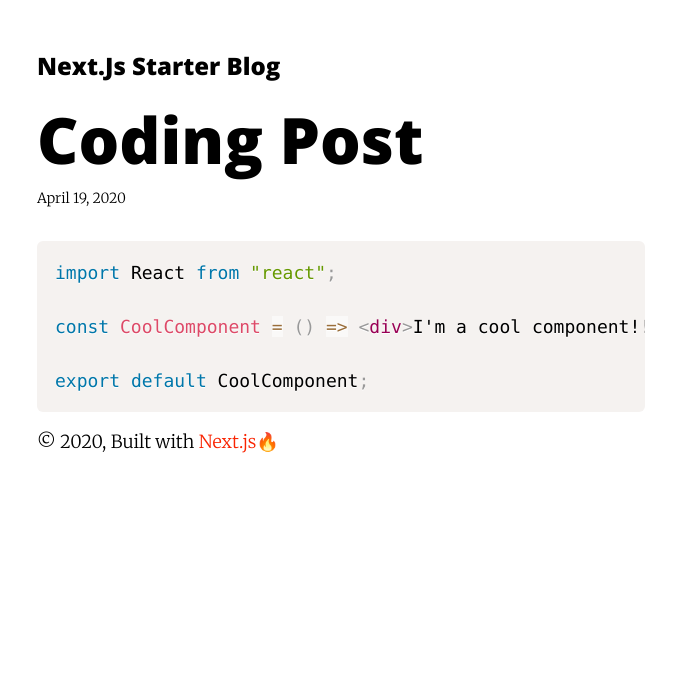
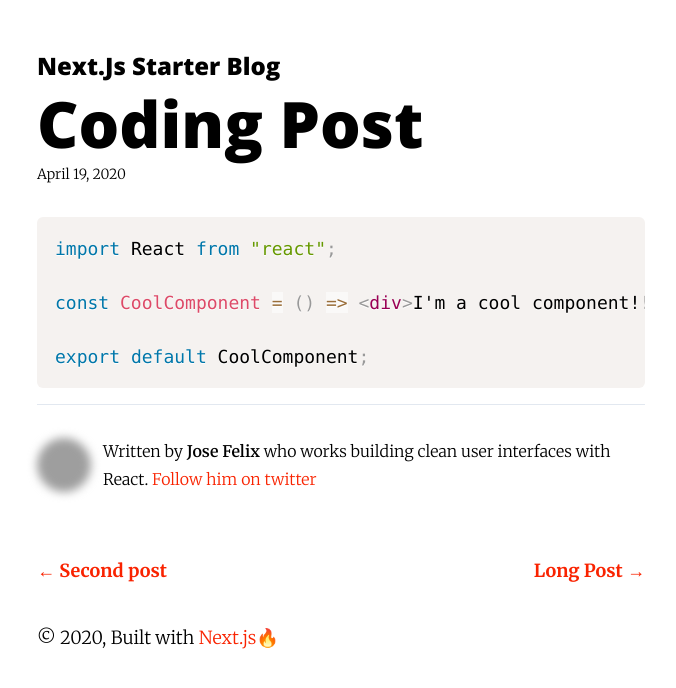
Before and after one commit to JoseRFelix/nextjs-starter-blog, a Next.js app: page /post/coding-post in a window 1280 px wide. Shown: the top 688 px of the page, without its empty margins (299-975 px from the left). Built offline with nearby package versions, Linux system fonts and the light colour scheme; grey boxes are pictures that could not be loaded.

Commit message:
Various changes:
- Move posts to their own folder.
- Modify tailwind theme
- Modify posts getters
- Add clsx package

```diff
--- a/components/Bio.js
+++ b/components/Bio.js
@@ -1,11 +1,13 @@
+import clsx from "clsx";
+
 import Image from "./Image";
 import { getSiteMetaData } from "utils/helpers";
 
-export default function Bio() {
+export default function Bio({ className }) {
   const { author, social } = getSiteMetaData();
 
   return (
-    <div className="flex items-center my-14">
+    <div className={clsx(`flex items-center`, className)}>
       <Image
         className="flex-shrink-0 mb-0 mr-3 rounded-full w-14 h-14"
         src={require("../content/assets/profile.png")}
@@ -13,7 +15,8 @@ export default function Bio() {
         alt="Profile"
       />
       <p className="text-base leading-7">
-        Built by <b className="font-semibold">{author.name}</b> {author.summary}{" "}
+        Written by <b className="font-semibold">{author.name}</b>{" "}
+        {author.summary}{" "}
         <a href={`https://twitter.com/${social.twitter}`}>
           Follow him on twitter
         </a>
--- a/package.json
+++ b/package.json
@@ -9,6 +9,7 @@
     "start": "next start"
   },
   "dependencies": {
+    "clsx": "^1.1.1",
     "imagemin-mozjpeg": "^9.0.0",
     "imagemin-optipng": "^8.0.0",
     "lazysizes": "^5.2.2",
--- a/pages/index.js
+++ b/pages/index.js
@@ -9,7 +9,7 @@ export default function Home({ posts }) {
   return (
     <Layout>
       <SEO title="All posts" />
-      <Bio />
+      <Bio className="my-14" />
       {posts.map(({ frontmatter: { title, description, date }, slug }) => (
         <article key={slug}>
           <header className="mb-2">
--- a/pages/post/[slug].js
+++ b/pages/post/[slug].js
@@ -1,3 +1,4 @@
+import Link from "next/link";
 import ReactMarkdown from "react-markdown/with-html";
 import { Prism as SyntaxHighlighter } from "react-syntax-highlighter";
 
@@ -5,6 +6,7 @@ import Layout from "components/Layout";
 import Image from "components/Image";
 import SEO from "components/Seo";
 import { getPostBySlug, getPostsSlugs } from "utils/posts";
+import Bio from "components/Bio";
 
 const CodeBlock = ({ language, value }) => {
   return <SyntaxHighlighter language={language}>{value}</SyntaxHighlighter>;
@@ -19,7 +21,7 @@ const MarkdownImage = ({ alt, src }) => (
   />
 );
 
-export default function Post({ post, frontmatter }) {
+export default function Post({ post, frontmatter, nextPost, previousPost }) {
   return (
     <Layout>
       <SEO
@@ -29,7 +31,7 @@ export default function Post({ post, frontmatter }) {
 
       <article>
         <header className="mb-8">
-          <h1 className="text-6xl font-black font-display">
+          <h1 className="mb-2 text-6xl font-black leading-none font-display">
             {frontmatter.title}
           </h1>
           <p className="text-sm">{frontmatter.date}</p>
@@ -40,7 +42,29 @@ export default function Post({ post, frontmatter }) {
           source={post.content}
           renderers={{ code: CodeBlock, image: MarkdownImage }}
         />
+        <hr className="mt-4" />
+        <footer>
+          <Bio className="mt-8 mb-16" />
+        </footer>
       </article>
+      <nav className="flex justify-between mb-10">
+        {previousPost ? (
+          <Link href={"/post/[slug]"} as={`/post/${previousPost.slug}`}>
+            <a className="text-lg font-bold">
+              ← {previousPost.frontmatter.title}
+            </a>
+          </Link>
+        ) : (
+          <div />
+        )}
+        {nextPost ? (
+          <Link href={"/post/[slug]"} as={`/post/${nextPost.slug}`}>
+            <a className="text-lg font-bold">{nextPost.frontmatter.title} →</a>
+          </Link>
+        ) : (
+          <div />
+        )}
+      </nav>
     </Layout>
   );
 }
@@ -57,5 +81,13 @@ export async function getStaticPaths() {
 export async function getStaticProps({ params: { slug } }) {
   const postData = getPostBySlug(slug);
 
+  if (!postData.previousPost) {
+    postData.previousPost = null;
+  }
+
+  if (!postData.nextPost) {
+    postData.nextPost = null;
+  }
+
   return { props: postData };
 }
--- a/tailwind.config.js
+++ b/tailwind.config.js
@@ -43,7 +43,7 @@ module.exports = {
     typography: (theme) => ({
       default: {
         css: {
-          color: theme("colors.gray.800"),
+          color: theme("colors.gray.900"),
           blockquote: {
             borderLeftColor: theme("colors.gray.700"),
           },
--- a/utils/posts.js
+++ b/utils/posts.js
@@ -1,6 +1,18 @@
 import matter from "gray-matter";
 import fs from "fs";
 import path from "path";
+
+export function getPostsFolders() {
+  // Get all posts folders located in `content/posts`
+  const postsFolders = fs
+    .readdirSync(`${process.cwd()}/content/posts`)
+    .map((folderName) => ({
+      directory: folderName,
+      filename: `${folderName}.md`,
+    }));
+
+  return postsFolders;
+}
 
 // Get day in format: Month day, Year. e.g. April 19, 2020
 function getFormattedDate(date) {
@@ -11,18 +23,17 @@ function getFormattedDate(date) {
 }
 
 export function getSortedPosts() {
-  // Get all posts located in `content/posts`
-  const files = fs.readdirSync(`${process.cwd()}/content/posts`);
+  const postFolders = getPostsFolders();
 
-  const posts = files
-    .map((filename) => {
+  const posts = postFolders
+    .map(({ filename, directory }) => {
       // Get raw content from file
       const markdownWithMetadata = fs
-        .readFileSync(`content/posts/${filename}`)
+        .readFileSync(`content/posts/${directory}/${filename}`)
         .toString();
 
-      // Parse markdown and get frontmatter data.
-      const { data } = matter(markdownWithMetadata);
+      // Parse markdown, get frontmatter data, excerpt and content.
+      const { data, excerpt, content } = matter(markdownWithMetadata);
 
       const frontmatter = {
         ...data,
@@ -35,6 +46,8 @@ export function getSortedPosts() {
       return {
         slug,
         frontmatter,
+        excerpt,
+        content,
       };
     })
     .sort(
@@ -45,9 +58,9 @@ export function getSortedPosts() {
 }
 
 export function getPostsSlugs() {
-  const files = fs.readdirSync("content/posts");
+  const postFolders = getPostsFolders();
 
-  const paths = files.map((filename) => ({
+  const paths = postFolders.map(({ filename }) => ({
     params: {
       slug: filename.replace(".md", ""),
     },
@@ -57,18 +70,14 @@ export function getPostsSlugs() {
 }
 
 export function getPostBySlug(slug) {
-  // Get raw content for post given a slug
-  const markdownWithMetadata = fs
-    .readFileSync(path.join("content/posts", slug + ".md"))
-    .toString();
+  const posts = getSortedPosts();
 
-  // Parse markdown, and get markdown's frontmatter and content.
-  const { data, content, excerpt } = matter(markdownWithMetadata);
+  const postIndex = posts.findIndex(({ slug: postSlug }) => postSlug === slug);
 
-  const frontmatter = {
-    ...data,
-    date: getFormattedDate(data.date),
-  };
+  const { frontmatter, content, excerpt } = posts[postIndex];
 
-  return { frontmatter, post: { content, excerpt } };
+  const previousPost = posts[(postIndex + 1) % posts.length];
+  const nextPost = posts[(postIndex - 1) % posts.length];
+
+  return { frontmatter, post: { content, excerpt }, previousPost, nextPost };
 }
```
Also changed, not shown: content/posts/coding-post/coding-post.md (renamed from content/posts/coding-post.md), content/posts/first-post/first-post.md (renamed from content/posts/first-post.md), content/posts/long-post/long-post.md (renamed from content/posts/long-post.md), content/posts/second-post/second-post.md (renamed from content/posts/second-post.md), 1 other file (tests, documents, lock files or other folders).
